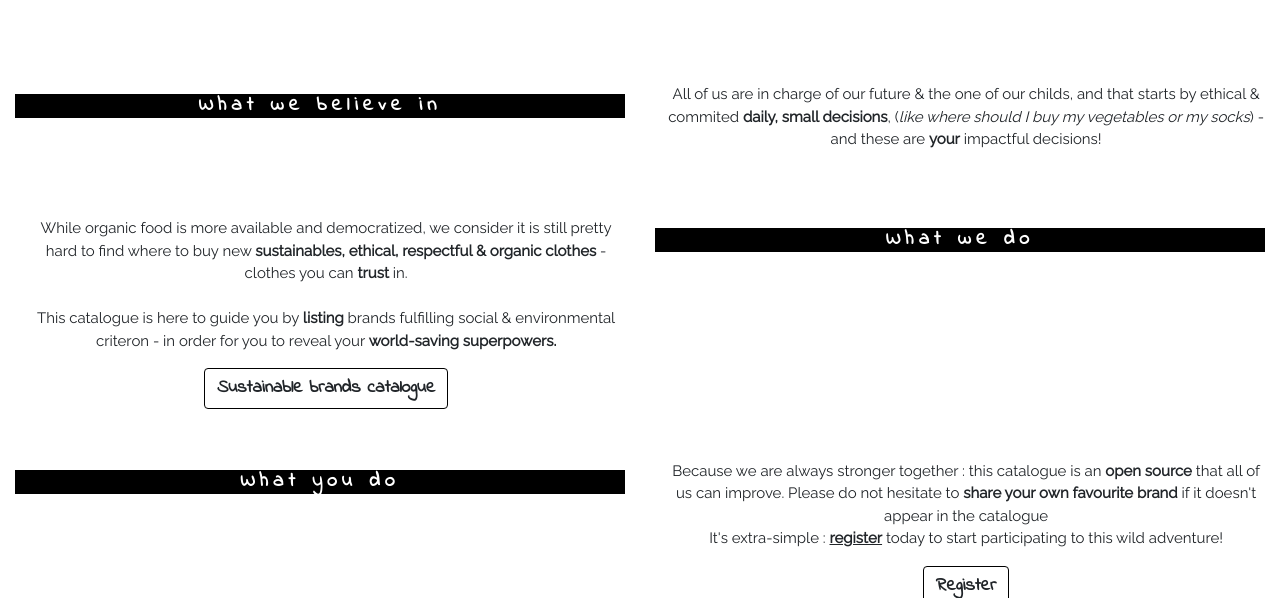
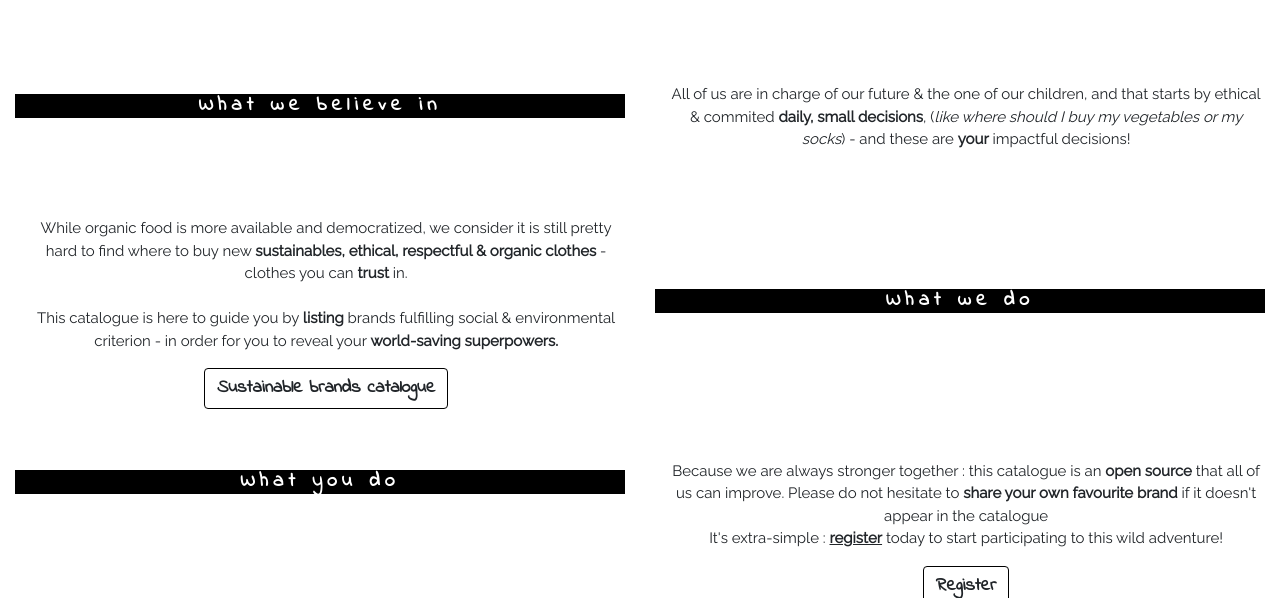
Before and after one commit to ValentineLgd/Sustainable, a Flask app: page / in a window 1280 px wide. Shown: the part 681-1279 px from the top of the page. Run offline with Flask 2, Linux system fonts and the light colour scheme; some libraries are stand-ins or nearby versions.

Commit message:
Fix position of what to do title in about.html page

```diff
--- a/static/css/style.css
+++ b/static/css/style.css
@@ -190,6 +190,8 @@ ul {
 
 /*---- About----*/
 
+
+
 .page-about-content {
     margin-bottom: 5%;
     margin-top:5%;
@@ -230,6 +232,10 @@ ul {
 @media only screen and (min-width: 1100px) {
 .image-getbrands {
     background-attachment: fixed;
+}
+
+.title-what {
+    margin-top:15%;
 }}
 
 
--- a/templates/about.html
+++ b/templates/about.html
@@ -6,7 +6,7 @@
         <div class="container-fluid img-outer">
             <div class="image image-about">
                 <div class="cover-about-text">
-                    <h2>Ethic</h2>
+                    <h2>Ethics</h2>
                     <h2>Ecology</h2>
                     <h2>Transparence</h2>
                 </div>
@@ -16,14 +16,14 @@
             <div class="container-fluid">
                 <div class="row justify-content-center">
                     <div class="col-lg-6 col-12">
-                        <div class="title title-border">
+                        <div class="title">
                             <h2> What we believe in
                             </h2>
                         </div>
                     </div>
                     <div class="large-div col-lg-6 col-11">
                         <div class="notAnimated animateBlock rightAlign right text-about">
-                            <p>All of us are in charge of our future & the one of our childs, and that starts
+                            <p>All of us are in charge of our future & the one of our children, and that starts
                                 by ethical & commited <strong>daily, small decisions</strong>, (<em>like where should I
                                 buy my vegetables or my socks</em>) - and these are <strong>your</strong> impactful decisions!
                             </p>
@@ -39,14 +39,14 @@
                                 we consider it is still pretty hard to find where
                                 to buy new <strong>sustainables, ethical, respectful & organic clothes</strong> - clothes you can <strong>trust</strong> in.
                                 <br><br>
-                                This catalogue is here to guide you by <strong>listing</strong> brands fulfilling social & environmental criteron
+                                This catalogue is here to guide you by <strong>listing</strong> brands fulfilling social & environmental criterion
                                 - in order for you to reveal your <strong>world-saving superpowers.</strong>
                             </p>
                             <a class="btn" href="{{ url_for('get_brands') }}" role="button">Sustainable brands catalogue</a>
                         </div>
                     </div>
                     <div class="col-lg-6 col-12">
-                        <div class="title title-border">
+                        <div class="title title-what">
                             <h2> What we do</h2>
                         </div>
                     </div>
@@ -55,7 +55,7 @@
             <div class="container-fluid">
                 <div class="row justify-content-center">
                     <div class="col-lg-6 col-12">
-                        <div class="title title-border ">
+                        <div class="title ">
                             <h2> What you do
                             </h2>
                         </div>
--- a/templates/add_brands.html
+++ b/templates/add_brands.html
@@ -39,7 +39,7 @@
                 <a href="{{ url_for('get_brands') }}" class="btn">
                             Cancel
                 </a>
-                <button type="submit" class="btn btn-color btn-add" data-toggle="modal" data-target="#myModal">Add</button>
+                <button type="submit" class="btn btn-color btn-add" data-toggle="modal" data-target="#myModal">Confirm</button>
             </div>
         </div>
 </div>
--- a/templates/edit_brands.html
+++ b/templates/edit_brands.html
@@ -44,7 +44,7 @@
                 <a href="{{ url_for('get_brands') }}" class="btn">
                             Cancel
                 </a>
-                <button type="submit" class="btn btn-color btn-edit" data-toggle="modal" data-target="#myModal">Edit</button>
+                <button type="submit" class="btn btn-color btn-edit" data-toggle="modal" data-target="#myModal">Confirm</button>
             </div>
         </div>
 </form>
```
